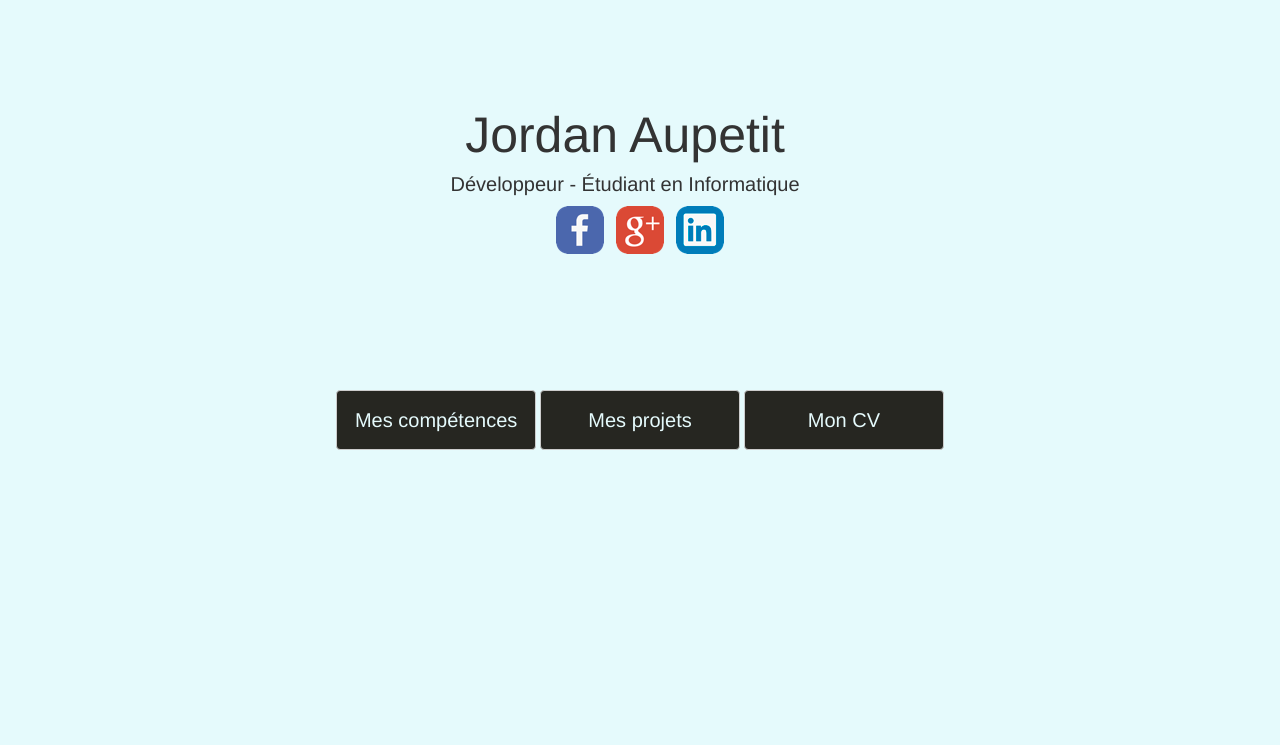
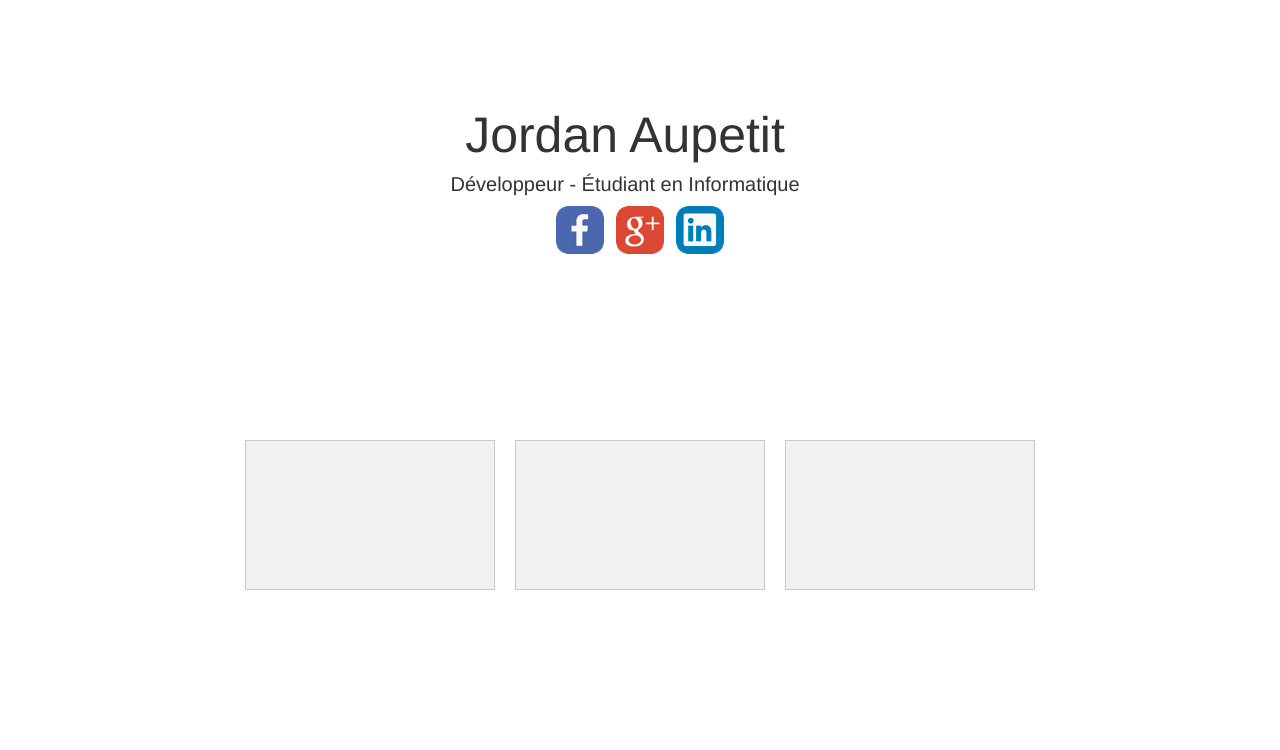
Before and after one commit to JordanAupetit/MonSite, a CodeIgniter app: page / in a window 1280 px wide. Shown: the part 50-800 px from the top of the page. Run offline with CodeIgniter, Linux system fonts and the light colour scheme.

Commit message:
Test sur la page d'accueil

```diff
--- a/application/views/pages/accueil.php
+++ b/application/views/pages/accueil.php
@@ -1,4 +1,4 @@
-<div style="width:500px; height:500px; position:absolute; margin:auto; left:0; right:0;">
+<div style="width:500px; height:600px; position:absolute; margin:auto; left:0; right:0;">
     <div class="row">
         <div style="background:; width:100%; text-align:center; font-size:50px; position: absolute; top:100px;">Jordan Aupetit</div>
         <div style="background:; width:100%; text-align:center; font-size:20px; position: absolute; top:170px;">Développeur - Étudiant en Informatique</div>
@@ -15,12 +15,16 @@
             </a>
         </div>
 
-        <div class="hidden-xs hidden-sm" style="text-align:center; width:900px; position: absolute; bottom: 50px; left: 50%; margin-left: -450px;">
-            <button class="btn btn-accueil btn-default btn-page-jordan">Mes compétences</button>
+        <div class="hidden-xs hidden-sm" style="text-align:center; width:810px; position: absolute; bottom: 0; left: 50%; margin-left: -405px;">
+            <!-- <button class="btn btn-accueil btn-default btn-page-jordan">Mes compétences</button>
             <button class="btn btn-accueil btn-default btn-page-projets">Mes projets</button>
             <a href="<?php echo base_url()."assets/pdf/CV_Jordan_Aupetit_Version_2014.pdf";?>">
                 <button class="btn btn-accueil btn-default">Mon CV</button>
-            </a>
+            </a> -->
+
+            <div style="width:250px; height:150px; background:rgb(241, 241, 241); border:1px solid rgba(0, 0, 0, 0.17); float:left; margin:10px;"></div>
+            <div style="width:250px; height:150px; background:rgb(241, 241, 241); border:1px solid rgba(0, 0, 0, 0.17); float:left; margin:10px;"></div>
+            <div style="width:250px; height:150px; background:rgb(241, 241, 241); border:1px solid rgba(0, 0, 0, 0.17); float:left; margin:10px;"></div>
         </div>
     </div>
 </div>
--- a/assets/css/script.css
+++ b/assets/css/script.css
@@ -20,7 +20,8 @@
 .page-horizontal-slider {
     position: relative;
     float: left;
-    background: #E5FAFC;
+    /* background: #E5FAFC; */
+    background: white;
 }
 
 .pages-slider {
```
